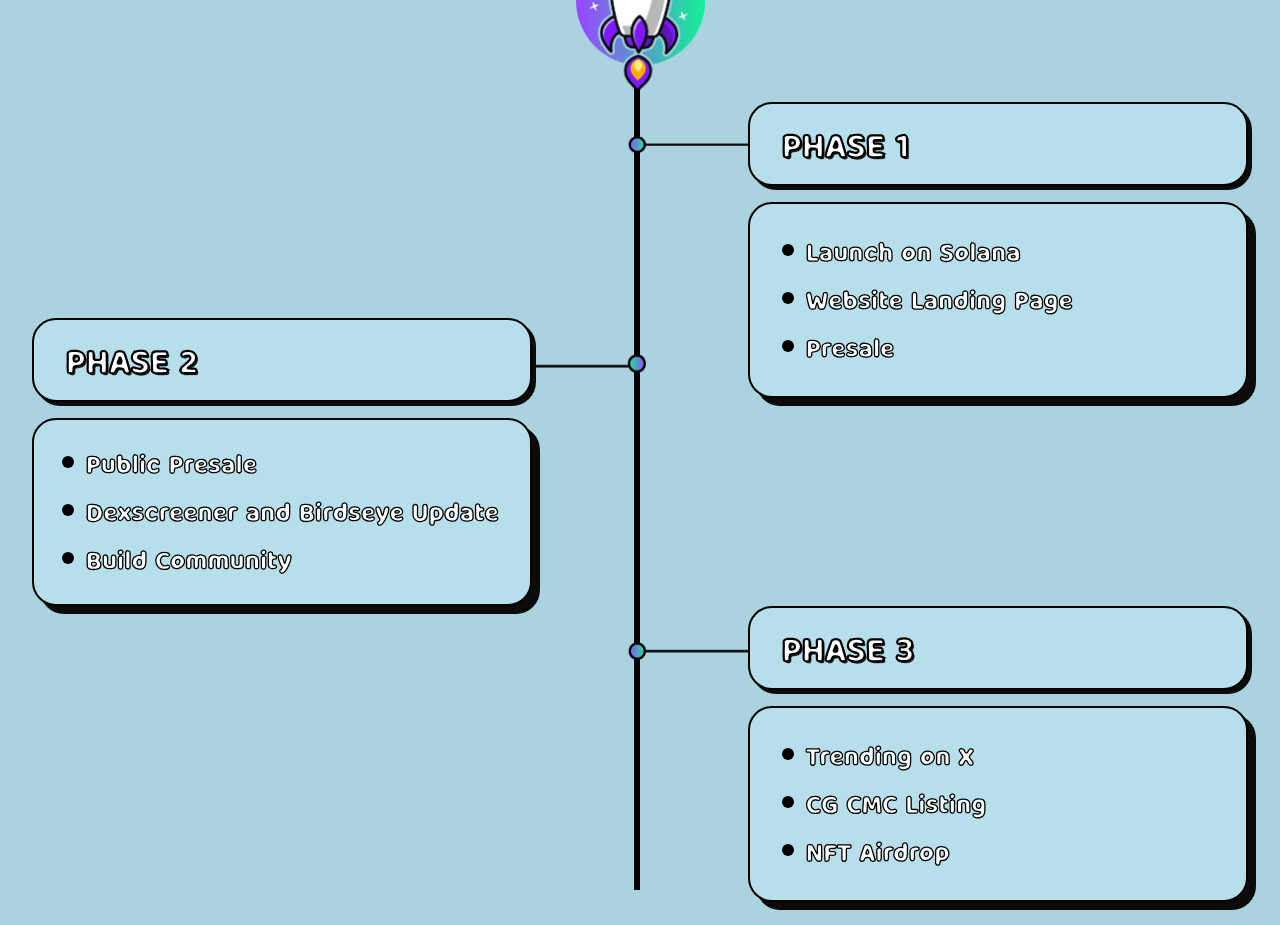
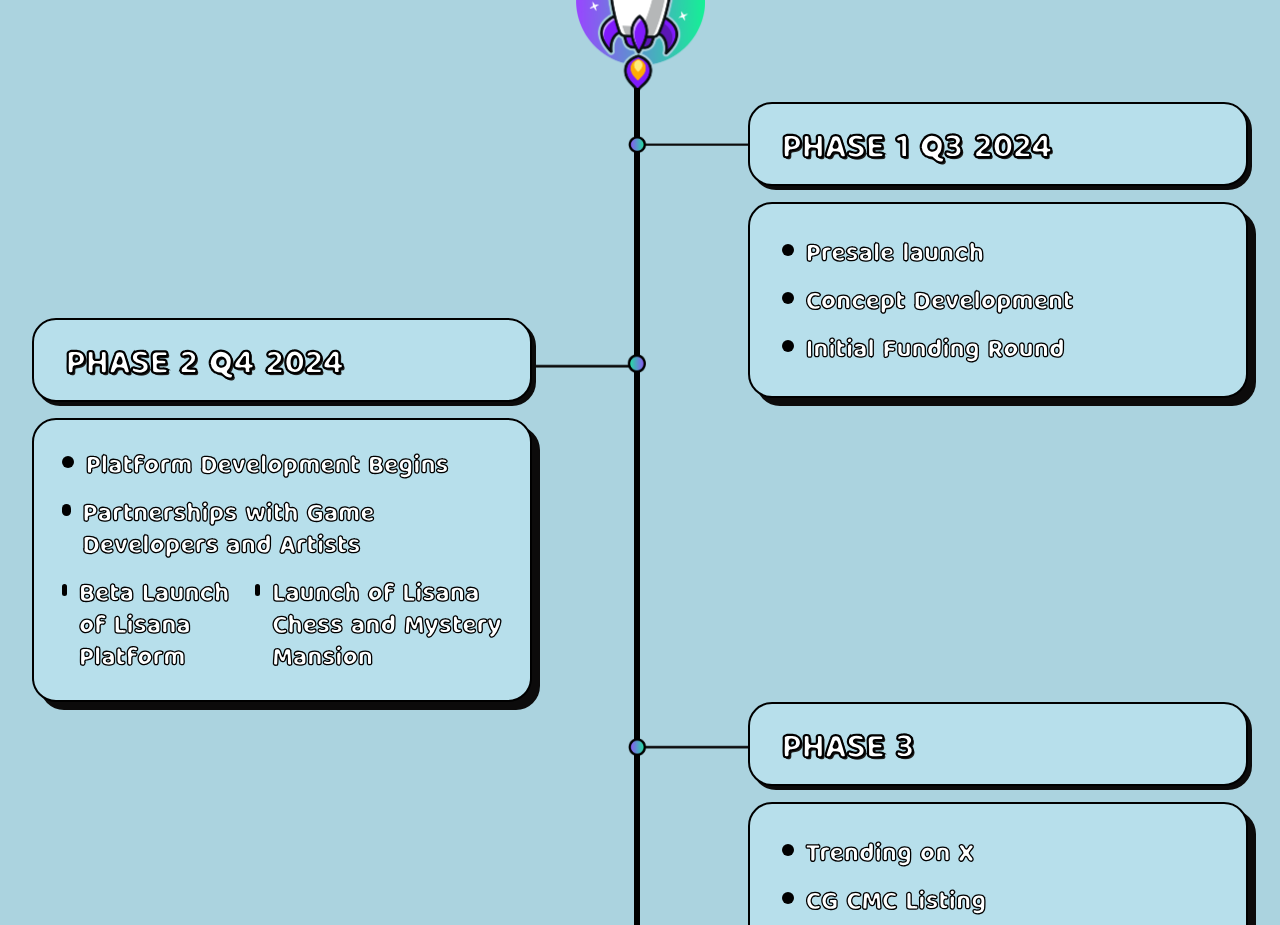
Before and after one commit to kevinph6/new, a Next.js app: page / in a window 1280 px wide. Shown: the part 4400-5325 px from the top of the page. Built offline with nearby package versions, Linux system fonts and the light colour scheme.

Commit message:
Roadmap.jsx

```diff
--- a/src/components/home-page/Roadmap.jsx
+++ b/src/components/home-page/Roadmap.jsx
@@ -41,7 +41,7 @@ function Roadmap() {
               <div className="flex flex-col gap-y-4">
                 <div className="border-2 border-black px-5 xl:px-8 py-4 xl:py-6 rounded-3xl shadow-[4px_4px_0px_0px_#0C0B0B] bg-[#B7DFEB] ">
                   <p className=" text-2xl sm:text-[28px] lg:text-[32px] text-white leading-[100%] tracking-[0.6px]  uppercase small-heading ">
-                    PHASE 1
+                    PHASE 1 Q3 2024
                   </p>
                 </div>
 
@@ -49,15 +49,15 @@ function Roadmap() {
                   <ul className="flex flex-col gap-2.5 md:gap-3 xl:gap-4">
                     <li className="text-lg md:text-xl xl:text-2xl text-white text-shadows2 leading-[160%] tracking-[0.48px] flex items-start gap-2 lg:gap-3 ">
                       <span className="w-2 h-2 mt-2 lg:w-3 lg:h-3 rounded-full bg-black block "></span>
-                      Launch on Solana
+                      Presale launch
                     </li>
                     <li className="text-lg md:text-xl xl:text-2xl text-white text-shadows2 leading-[160%] tracking-[0.48px] flex items-start gap-2 lg:gap-3 ">
                       <span className="w-2 h-2 mt-2 lg:w-3 lg:h-3 rounded-full bg-black block "></span>
-                      Website Landing Page
+                      Concept Development
                     </li>
                     <li className="text-lg md:text-xl xl:text-2xl text-white text-shadows2 leading-[160%] tracking-[0.48px] flex items-start gap-2 lg:gap-3 ">
                       <span className="w-2 h-2 mt-2 lg:w-3 lg:h-3 rounded-full bg-black block "></span>
-                      Presale
+                      Initial Funding Round
                     </li>
                   </ul>
                 </div>
@@ -69,7 +69,7 @@ function Roadmap() {
               <div className="flex flex-col gap-y-4">
                 <div className="border-2 border-black px-5 xl:px-8 py-4 xl:py-6 rounded-3xl shadow-[4px_4px_0px_0px_#0C0B0B] bg-[#B7DFEB] ">
                   <p className=" text-2xl sm:text-[28px] lg:text-[32px] text-white leading-[100%] tracking-[0.6px]  uppercase small-heading ">
-                    PHASE 2
+                    PHASE 2 Q4 2024
                   </p>
                 </div>
 
@@ -77,15 +77,19 @@ function Roadmap() {
                   <ul className="flex flex-col gap-2.5 md:gap-3 xl:gap-4">
                     <li className="text-lg md:text-xl xl:text-2xl text-white text-shadows2 leading-[160%] tracking-[0.48px] flex items-start gap-2 lg:gap-3 ">
                       <span className="w-2 h-2 mt-2 lg:w-3 lg:h-3 rounded-full bg-black block "></span>
-                      Public Presale
+                      Platform Development Begins
                     </li>
                     <li className="text-lg md:text-xl xl:text-2xl text-white text-shadows2 leading-[160%] tracking-[0.48px] flex items-start gap-2 lg:gap-3 ">
                       <span className="w-2 h-2 mt-2 lg:w-3 lg:h-3 rounded-full bg-black block "></span>
-                      Dexscreener and Birdseye Update
+                     Partnerships with Game Developers and Artists
                     </li>
                     <li className="text-lg md:text-xl xl:text-2xl text-white text-shadows2 leading-[160%] tracking-[0.48px] flex items-start gap-2 lg:gap-3 ">
                       <span className="w-2 h-2 mt-2 lg:w-3 lg:h-3 rounded-full bg-black block "></span>
-                      Build Community
+                      Beta Launch of Lisana Platform
+                      <li className="text-lg md:text-xl xl:text-2xl text-white text-shadows2 leading-[160%] tracking-[0.48px] flex items-start gap-2 lg:gap-3 ">
+                      <span className="w-2 h-2 mt-2 lg:w-3 lg:h-3 rounded-full bg-black block "></span>
+                      Launch of Lisana Chess and Mystery Mansion
+                    </li>
                     </li>
                   </ul>
                 </div>
```
